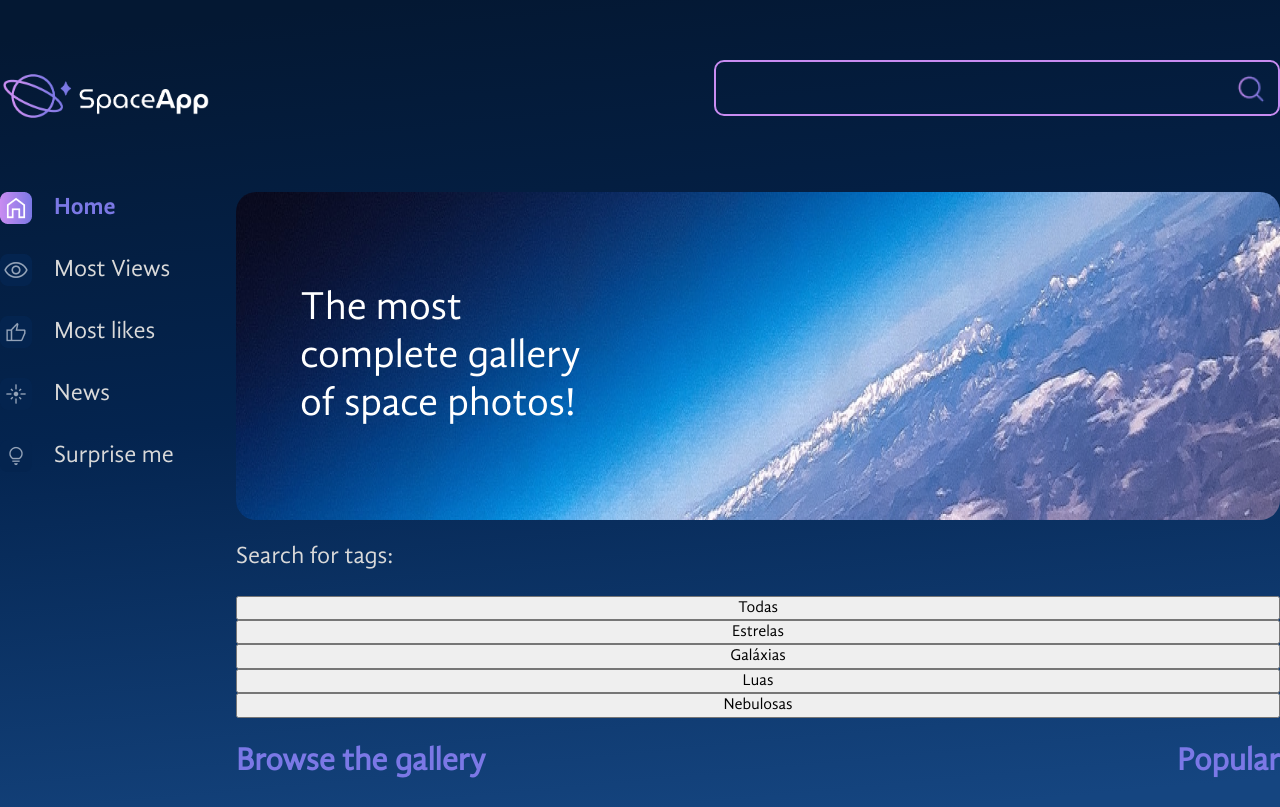
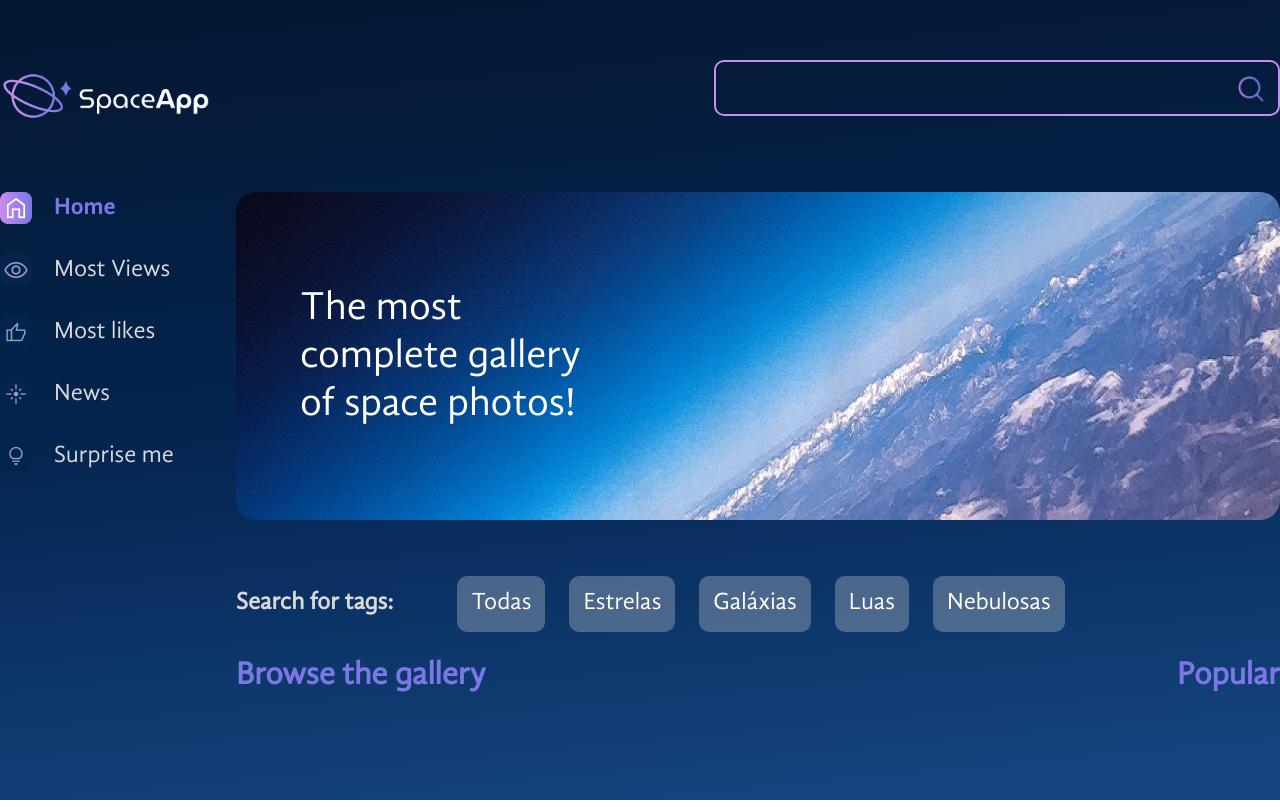
Before and after one commit to CezarBacanieski/Space-react, a React (Vite) app: page / in a window 1280 px wide. Built offline with nearby package versions, Linux system fonts and the light colour scheme.

Commit message:
componentes tags criadas

```diff
--- a/src/components/Gallery/Tags/index.jsx
+++ b/src/components/Gallery/Tags/index.jsx
@@ -1,19 +1,50 @@
 import styled from 'styled-components';
 import tags from './tags.json';
 
-const SearchText = styled.p`
+const StylizedSearchText = styled.h3`
   font-size: 24px;
   color: #d9d9d9;
+  margin: 0;
+`;
+
+const StylizedTag = styled.button`
+  font-size: 24px;
+  color: #ffffff;
+  background: rgba(217, 217, 217, 0.3);
+  border-radius: 10px;
+  cursor: pointer;
+  transition: background-color 0.3s ease;
+  padding: 12px;
+  box-sizing: border-box;
+  border: 2px solid transparent;
+  &:hover {
+    border-color: #c98cf1;
+  }
+`;
+
+const TagsContainer = styled.div`
+  display: flex;
+  align-items: center;
+  gap: 64px;
+  margin-top: 56px;
+`;
+
+const Div = styled.div`
+  display: flex;
+  gap: 24px;
+  justify-content: end;
 `;
 
 const Tags = () => {
   return (
-    <>
-      <SearchText>Search for tags: </SearchText>
-      {tags.map((tag) => (
-        <button key={tag.id}>{tag.titulo}</button>
-      ))}
-    </>
+    <TagsContainer>
+      <StylizedSearchText>Search for tags: </StylizedSearchText>
+      <Div>
+        {tags.map((tag) => (
+          <StylizedTag key={tag.id}>{tag.titulo}</StylizedTag>
+        ))}
+      </Div>
+    </TagsContainer>
   );
 };
 
--- a/src/components/Gallery/index.jsx
+++ b/src/components/Gallery/index.jsx
@@ -3,7 +3,7 @@ import Titulo from '../Title';
 import Tags from './Tags';
 import Popular from './Popular';
 
-const ContainerGallery = styled.div`
+const GalleryContainer = styled.div`
   display: flex;
 `;
 
@@ -15,13 +15,13 @@ const Gallery = () => {
   return (
     <>
       <Tags />
-      <ContainerGallery>
+      <GalleryContainer>
         <FluidSection>
           <Titulo>Browse the gallery</Titulo>
         </FluidSection>
 
         <Popular />
-      </ContainerGallery>
+      </GalleryContainer>
     </>
   );
 };
```
